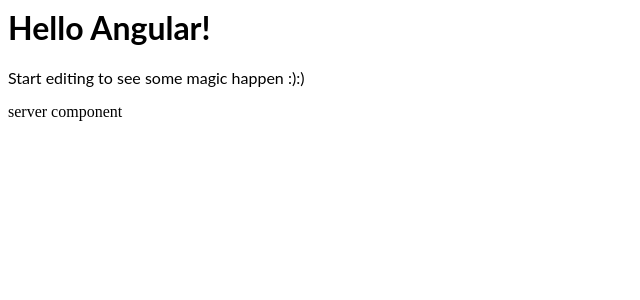
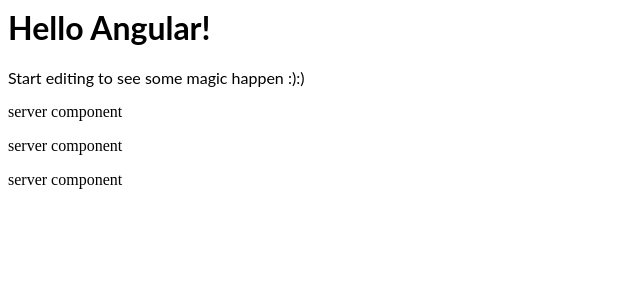
Before and after one commit to arjunraj15/angular-AR1, an Angular app: page / in a window 1280 px wide. Shown: the top 300 px of the page, without its empty margins (0-640 px from the left). Built offline with nearby package versions, Linux system fonts and the light colour scheme.

Commit message:
3 files modified

```diff
--- a/src/app/app.component.html
+++ b/src/app/app.component.html
@@ -2,4 +2,4 @@
 <p>
   Start editing to see some magic happen :):)
 </p>
-<app-server></app-server>
+<app-servers></app-servers>
--- a/src/app/app.module.ts
+++ b/src/app/app.module.ts
@@ -5,10 +5,11 @@
 import { AppComponent } from './app.component';
 import { HelloComponent } from './hello.component';
 import { ServerComponents } from './server/server.component';
+import { Serverscomponent } from './servers/servers.component';
 
 @NgModule({
   imports:      [ BrowserModule, FormsModule ],
-  declarations: [ AppComponent, HelloComponent,ServerComponents ],
+  declarations: [ AppComponent, HelloComponent,ServerComponents,Serverscomponent],
   bootstrap:    [ AppComponent ]
 })
 export class AppModule { }
--- a/src/app/servers/servers.component.ts
+++ b/src/app/servers/servers.component.ts
@@ -1,10 +1,10 @@
 import { Component , OnInit } from '@angular/core';
 @Component({
   selector: 'app-servers',
-  templateUrl:'./servers/servers.component.html'
+templateUrl:'servers.component.html'
 
 })
-export class serverscomponent implements OnInit {
+export class Serverscomponent implements OnInit {
   constructor()
   {
 
```
